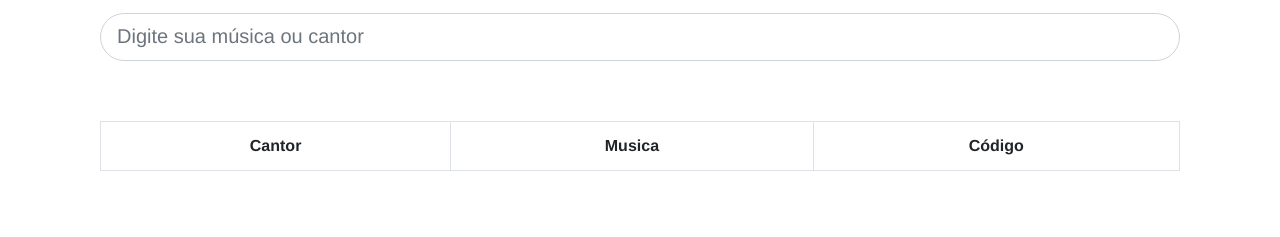
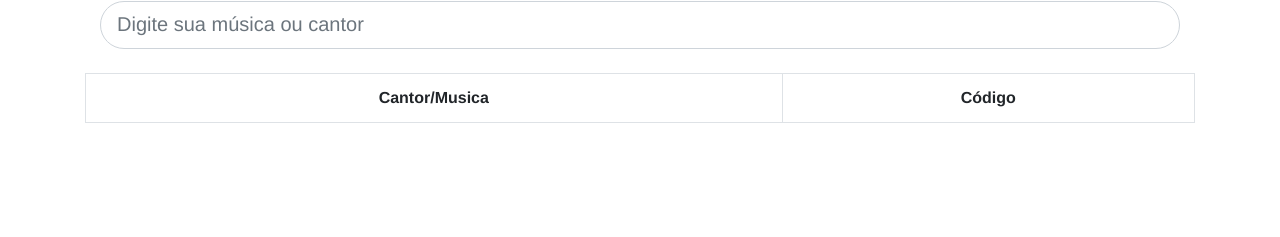
Before and after one commit to J-Yoharu/karaoke-list, a Vue app: page / in a window 1280 px wide. Shown: the part 317-554 px from the top of the page. Built offline with nearby package versions, Linux system fonts and the light colour scheme.

Commit message:
Feita mudança visual na lista de músicas

```diff
--- a/public/index.html
+++ b/public/index.html
@@ -12,6 +12,7 @@
 
     </style>
     <script>
+      window.scrollTo(0,0);
       window.dataLayer = window.dataLayer || [];
       function gtag(){dataLayer.push(arguments);}
       gtag('js', new Date());
--- a/src/App.vue
+++ b/src/App.vue
@@ -1,5 +1,6 @@
 <template>
   <div id="app">
+    <menu-tag/>
 
     <home-tag/>
 
@@ -10,12 +11,14 @@
 
 <script>
 import Footer from './essencial/footer.vue'
+import menu from './essencial/menu.vue'
 import home from './views/home.vue'
 export default {
   name: 'App',
   components: {
     'footer-tag':Footer,
     'home-tag':home,
+    'menu-tag':menu,
   }
 }
 </script>
@@ -27,6 +30,5 @@ export default {
   -moz-osx-font-smoothing: grayscale;
   text-align: center;
   color: #2c3e50;
-  margin-top: 60px;
 }
 </style>
--- a/src/components/autoComplete.js
+++ b/src/components/autoComplete.js
@@ -41,6 +41,7 @@ export default{
                         }
                         inp.value = text;
                         vm.search();
+                        window.scrollTo(0,0);
                         //console.log('CLICOU  ' + inp.value+ this)
                         /*close the list of autocompleted values,
                         (or any other open lists of autocompleted values:*/
--- a/src/components/lista.vue
+++ b/src/components/lista.vue
@@ -1,19 +1,18 @@
 <template>
   <div id="app">
-    <div class="container" style="min-height:100vh">
+    <div class="container-fluid" style="min-height:100vh">
       <div class="row">
-        <div class="col">
+        <div class="col p-0">
             <table class="table table-bordered table-hover">
               <tr>
-                <th scope="col">Cantor</th>
-                <th scope="col">Musica</th>
+                <th scope="col" colspan="2">Cantor/Musica</th>
+                <!-- <th scope="col">Musica</th> -->
                 <th scope="col">Código</th>
               </tr>
-              <tr v-for="(musica,index) in musicas" :key="index" :class="{'bg-green': (index%2==0) ? true:false}" @mousedown="addFavorite" @mouseup="cancelF=true" style="transition: all 0.5s;">
-
-                <td>{{musica.cantor}}</td>
-                <td> <img v-if="musica.favorito" src="./images/star.svg" style="width:15px"> {{musica.titulo}}</td>
-                <td>{{musica.cod}}</td>
+              <tr v-for="(musica,index) in musicas" :key="index" :class="{'bg-green': (index%2==0) ? true:false}" v-touchdown @mousedown="addFavorite" @mouseup="cancelFavorite" style="cursor:pointer;transition: all 0.5s;">
+                <td style="border-right:0"> <img v-if="musica.favorito" src="./images/star.svg" style="width:15px"> </td>
+                <td style="user-select:none;border-left:0;"> <div><img src="./images/microfone.svg" style="width:10px">  {{musica.cantor}}</div><img src="./images/musica.svg" style="width:10px">   {{musica.titulo}}</td>
+                <td style="user-select:none">{{musica.cod}}</td>
               </tr>
             </table>
         </div>
@@ -24,7 +23,18 @@
 </template>
 
 <script>
+var vm;
+/* eslint-disable */
 export default {
+  directives:{
+    touchdown:{
+       bind(el){
+        el.addEventListener('ontouchmove',vm.addFavorite);
+        el.addEventListener('ontouchend',vm.cancelFavorite);
+
+      }
+    }
+  },
   props:['musicas'],
   data() {
     return{
@@ -34,19 +44,6 @@ export default {
   },
   methods:{
     addFavorite($event){
-      this.cancelF=false;
-      $event.path[1].style.transform = "scale(1.05,1.05)";
-
-      let monitoramento = setInterval(()=>{
-        if(this.cancelF){
-          $event.path[1].style.transform = "scale(1)";
-          clearInterval(monitoramento);
-          clearTimeout(adicionarFavoritos);
-
-        }
-      },100);
-
-      var adicionarFavoritos = setTimeout(()=>{
 
         let favoritos = JSON.parse(localStorage.favoritos);
         favoritos.push(
@@ -60,13 +57,16 @@ export default {
 
         localStorage.favoritos=JSON.stringify(favoritos);
         console.log(localStorage.favoritos);
-        $event.path[1].style.transform = "scale(1)";
-      },500);
+
 
     },
+    cancelFavorite(){
+      this.cancelF=true
+    }
   },
   created(){
     localStorage.favoritos==undefined ? localStorage.favoritos=JSON.stringify([]):false;
+    vm=this;
   },
   watch:{
     musicas(){
@@ -86,7 +86,7 @@ ul{
 }
 table tr td{
   border:3px solid #EBF1DE;
-  padding:5px;
+  padding:6px;
 }
 
 
--- a/src/views/home.vue
+++ b/src/views/home.vue
@@ -1,5 +1,5 @@
 <template>
-  <div id="app">
+  <div id="app" class="mt-5">
     <div class="container" style="min-height:100vh">
       <div class="row">
         <div class="col">
```
